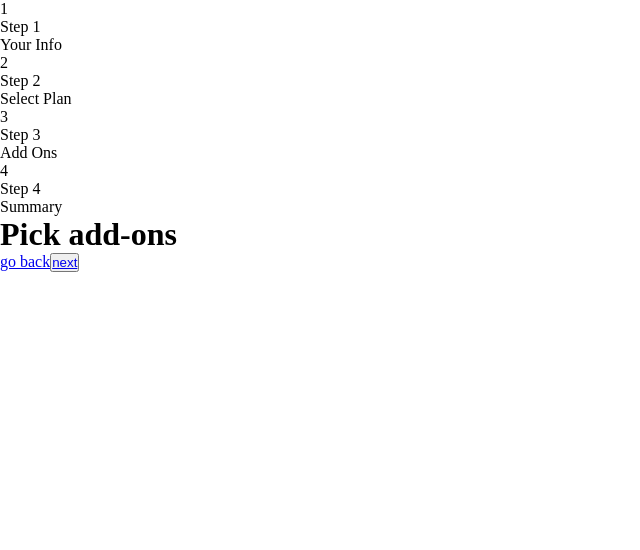
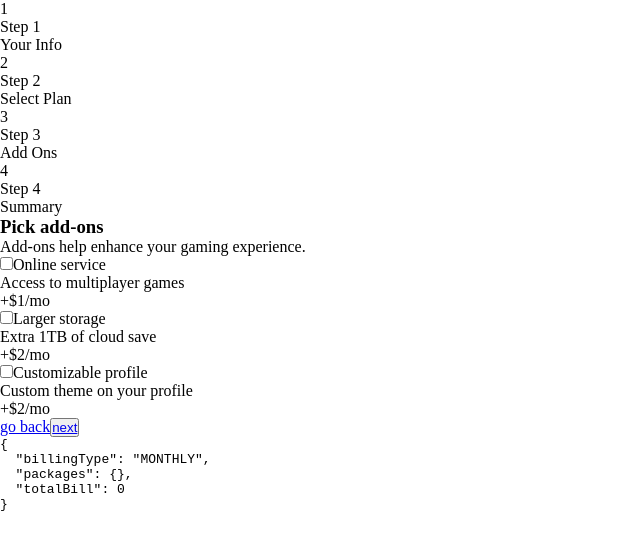
Before and after one commit to nkululek0/multi-step-form, a React (Vite) app: page /add-ons in a window 1280 px wide. Shown: the top 550 px of the page, without its empty margins (0-640 px from the left). Built offline with nearby package versions, Linux system fonts and the light colour scheme.

Commit message:
(Update & Create): creates add-ons component along with its types

```diff
--- a/src/components/add-ons/Add-Ons.tsx
+++ b/src/components/add-ons/Add-Ons.tsx
@@ -1,11 +1,126 @@
+import type { AddOnsState, AddOnsReducer, AddOnsAction, AddOnsPackage, AddOnsActionType } from './Add-Ons.types';
+
+import { useReducer, useRef } from 'react';
 import { Link } from 'react-router-dom';
 
+const packageTypes = {
+  'Online service': {
+    name: 'Online service',
+    amount: 1
+  },
+  'Larger storage': {
+    name: 'Larger storage',
+    amount: 2
+  },
+  'Customisable profile': {
+    name: 'Customisable profile',
+    amount: 2
+  }
+};
+
+const addOnsReducer: AddOnsReducer = (state: AddOnsState, action: AddOnsAction) => {
+  let { billingType, totalBill } = state;
+
+  if (action.type === 'ADD') {
+    state.packages.add(packageTypes[action.package] as AddOnsPackage);
+  }
+  else if (action.type === 'REMOVE') {
+    state.packages.forEach((packageType) => {
+      if (packageType.name === action.package) {
+        state.packages.delete(packageType);
+      }
+    });
+  }
+
+  state.packages.forEach((packageType) => (
+    totalBill += billingType === 'YEARLY' ? packageType.amount * 10 : packageType.amount
+  ));
+
+  return {
+    ...state
+  };
+};
+
 export function AddOns() {
+
+  const addOnsState: AddOnsState = {
+    billingType: 'MONTHLY',
+    packages: new Set(),
+    totalBill: 0
+  };
+  const [addOns, setAddOns] = useReducer(addOnsReducer, addOnsState);
+  const { billingType } = addOns;
+
+  const onlineServiceCheckbox = useRef<HTMLInputElement>(null);
+  const largerStorageCheckbox = useRef<HTMLInputElement>(null);
+  const customizableProfileCheckbox = useRef<HTMLInputElement>(null);
+
+  const handleChange = (elementReference: React.RefObject<HTMLInputElement | null>) => {
+    let result: 'ADD' | 'REMOVE' = 'ADD';
+    if (elementReference.current) {
+      if (!elementReference.current.checked) {
+        result = 'REMOVE';
+      }
+    }
+
+    return result;
+  };
+
   return (
-    <div>
-      <h1>Pick add-ons</h1>
-      <Link to='/select-plan'>go back</Link>
-      <button><Link to='/summary'>next</Link></button>
-    </div>
+    <>
+      <article>
+        <section className='content'>
+          <header>
+            <h1>Pick add-ons</h1>
+            <p>Add-ons help enhance your gaming experience.</p>
+          </header>
+          <section className='add-ons'>
+            <div className='add-on'>
+              <input
+                type='checkbox'
+                id='online-service'
+                name='online-service'
+                ref={ onlineServiceCheckbox }
+                onChange={ () => { setAddOns({ type: handleChange(onlineServiceCheckbox) as AddOnsActionType, package: 'Online service' }) } }
+              />
+              <label htmlFor='online-service'>Online service</label>
+              <p>Access to multiplayer games</p>
+              <p>+${ billingType === 'MONTHLY' ? '1/mo': '10/yr' }</p>
+            </div>
+            <div className='add-on'>
+              <input
+                type='checkbox'
+                id='larger-storage'
+                name='larger-storage'
+                ref={ largerStorageCheckbox }
+                onChange={ () => { setAddOns({ type: handleChange(largerStorageCheckbox) as AddOnsActionType, package: 'Larger storage' }) } }
+              />
+              <label htmlFor='larger-storage'>Larger storage</label>
+              <p>Extra 1TB of cloud save</p>
+              <p>+${ billingType === 'MONTHLY' ? '2/mo': '20/yr' }</p>
+            </div>
+            <div className='add-on'>
+              <input
+                type='checkbox'
+                id='customizable-profile'
+                name='customizable-profile'
+                ref={ customizableProfileCheckbox }
+                onChange={ () => {  } }
+              />
+              <label htmlFor='customizable-profile'>Customizable profile</label>
+              <p>Custom theme on your profile</p>
+              <p>+${ billingType === 'MONTHLY' ? '2/mo': '20/yr' }</p>
+            </div>
+          </section>
+        </section>
+        <section className='actions'>
+          <Link to='/select-plan'>go back</Link>
+          <button><Link to='/summary'>next</Link></button>
+        </section>
+      </article>
+      <pre>
+        { JSON.stringify(addOns, null, 2) }
+      </pre>
+    </>
   );
 };
```
Also changed, not shown: src/components/add-ons/Add-Ons.types.ts (added, +31 -0 lines).
